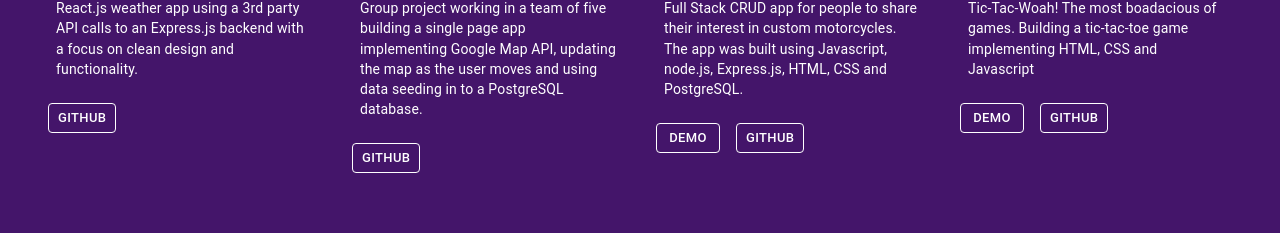
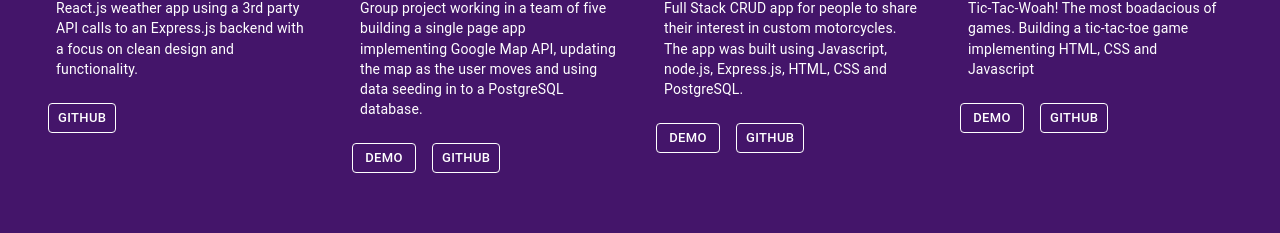
Before and after one commit to benjackson33/portfolio, a React (Vite) app: page / in a window 1280 px wide. Shown: the part 1611-1844 px from the top of the page. Built offline with nearby package versions, Linux system fonts and the light colour scheme.

Commit message:
servod demo url

```diff
--- a/src/components/Projects.jsx
+++ b/src/components/Projects.jsx
@@ -29,6 +29,7 @@ const projectsData = [
     description:
       "Group project working in a team of five building a single page app implementing Google Map API, updating the map as the user moves and using data seeding in to a PostgreSQL database.",
     image: "./images/servo.png",
+    url: "https://servo-app.fly.dev/",
     githubUrl: "https://github.com/papa-fish/servo_app",
   },
   {
```
